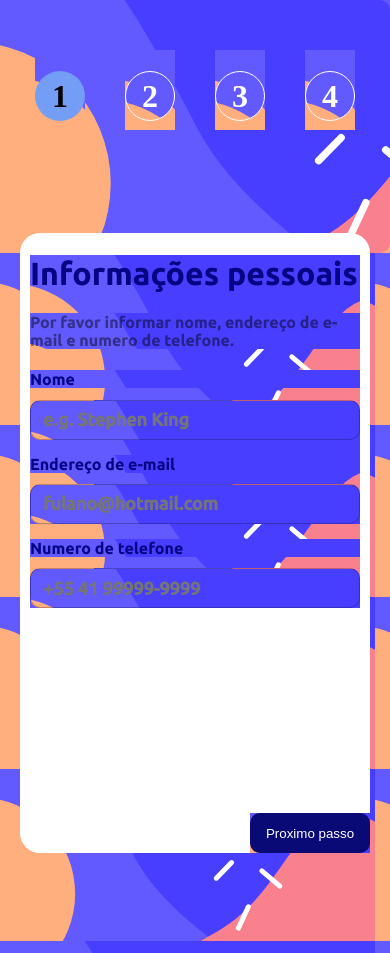
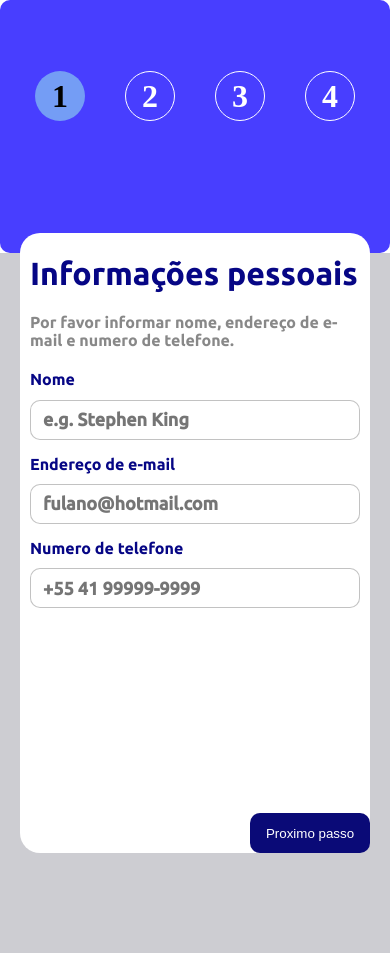
Before and after one commit to Jos3Vinicius/Front-end-mentor-projeto, a plain HTML site: page index.html in a window 390 px wide. Drawn offline with Linux system fonts and the light colour scheme.

Commit message:
Update estilo.css

```diff
--- a/estilo.css
+++ b/estilo.css
@@ -1,7 +1,5 @@
 *{
   box-sizing: border-box;
-  background-image: url("img/teste.png");
-  background-image: url("img/bg-sidebar-mobile.svg");
 }
 #seguir{
   position: absolute;
@@ -278,7 +276,7 @@ textarea:focus, input:focus, select:focus {
       max-width: 100%;
       width: 100%;
       height: 30%;
-      background-image: url(../img/bg-sidebar-mobile.svg);
+      background-image: url("img/teste.png");
       background-size: cover;
       flex-direction: row;
       justify-content: center;
```
